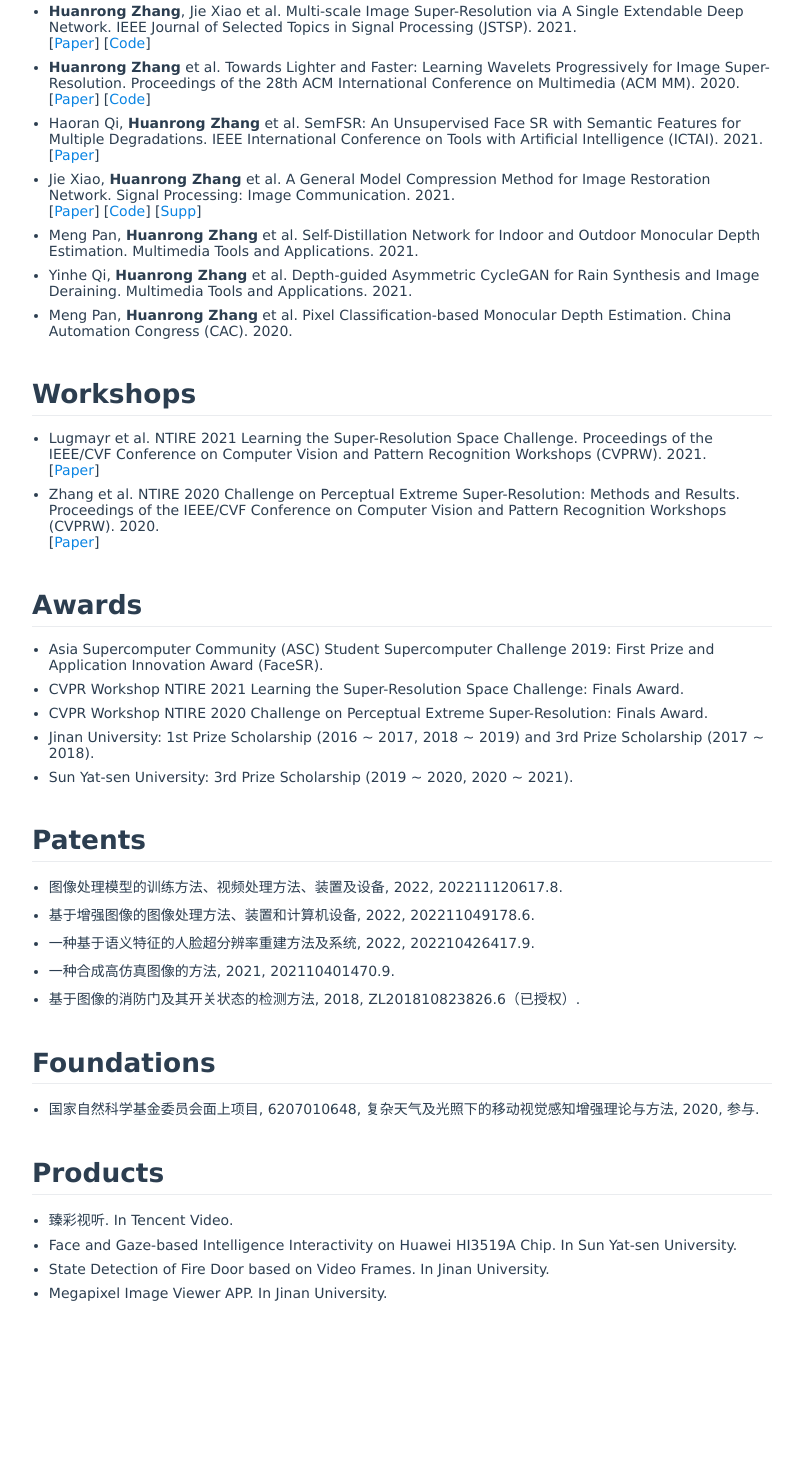
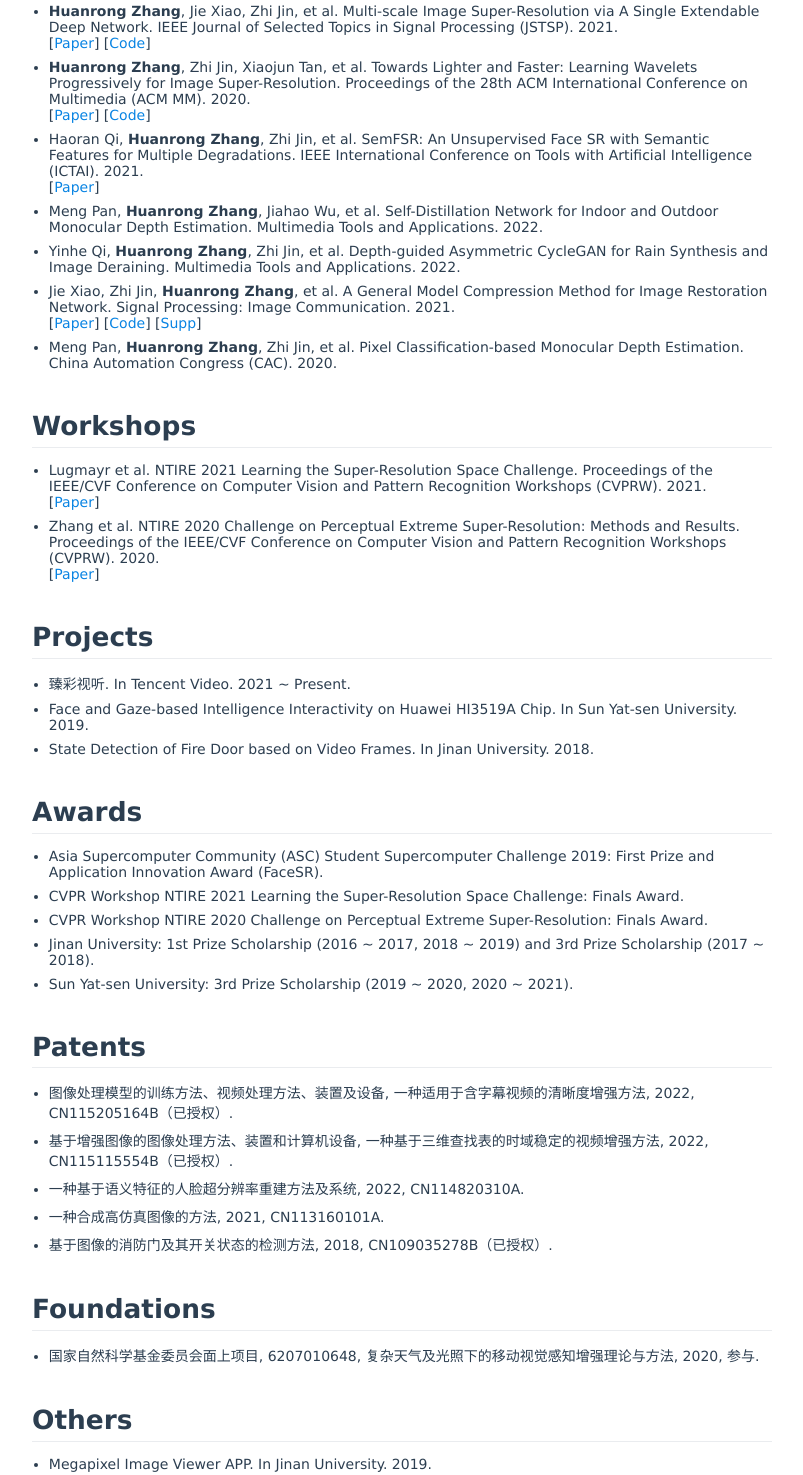
Before and after one commit to supercaoO/hrz, a plain HTML site: page index.html in a window 1280 px wide. Shown: the part 809-2284 px from the top of the page, without its empty margins (238-1041 px from the left). Before the commit the page ends 2220 px from the top, so only its background shows below. Drawn offline with Linux system fonts and the light colour scheme; no server answers; files whose address does not match are found by name.

Commit message:
Update index.html

```diff
--- a/index.html
+++ b/index.html
@@ -20,8 +20,8 @@
       Huanrong Zhang
     </div> <div class="bio"><p><a target="_blank" href="./cv_zhanghuanrong.pdf" title="Download my CV in PDF"><font size="2em" color=""><b>[CV]</b></font></a>
         An Individual Who is Interested in Computer Vision Science
-      </p></div> <div class="socials"><div><a href="zhanghr37@mail2.sysu.edu.cn" target="_blank"><img src="./icons/email.svg" alt="Contact me" title="Contact me" style="vertical-align:middle;">
-            zhanghr37@mail2.sysu.edu.cn
+      </p></div> <div class="socials"><div><a href="zhanghr37@mail3.sysu.edu.cn" target="_blank"><img src="./icons/email.svg" alt="Contact me" title="Contact me" style="vertical-align:middle;">
+            zhanghr37@mail3.sysu.edu.cn
           </a></div></div><div class="socials"><div><a href="https://github.com/supercaoO" target="_blank"><img src="./icons/github.svg" alt="GitHub" title="GitHub" style="vertical-align:middle;">
             https://github.com/supercaoO
           </a></div></div><div class="socials"><div><a href="https://blog.csdn.net/HuanCaoO" target="_blank"><img src="./icons/csdn.svg" alt="CSDN" title="CSDN" style="vertical-align:middle;">
@@ -58,7 +58,7 @@
 <ul>
   <li>
     <p>
-      <strong>Huanrong Zhang</strong>, Jie Xiao et al. Multi-scale Image Super-Resolution via A Single Extendable Deep Network. IEEE Journal of Selected Topics in Signal Processing (JSTSP). 2021.
+      <strong>Huanrong Zhang</strong>, Jie Xiao, Zhi Jin, et al. Multi-scale Image Super-Resolution via A Single Extendable Deep Network. IEEE Journal of Selected Topics in Signal Processing (JSTSP). 2021.
       <br>
       [<a href="https://doi.org/10.1109/JSTSP.2020.3045282" target="_blank" rel="noopener noreferrer">Paper<span><span class="sr-only">(opens new window)</span></span></a>]
       [<a href="https://github.com/supercaoO/MSWSR" target="_blank" rel="noopener noreferrer">Code<span><span class="sr-only">(opens new window)</span></span></a>]
@@ -66,7 +66,7 @@
   </li>
   <li>
     <p>
-      <strong>Huanrong Zhang</strong> et al. Towards Lighter and Faster: Learning Wavelets Progressively for Image Super-Resolution. Proceedings of the 28th ACM International Conference on Multimedia (ACM MM). 2020.
+      <strong>Huanrong Zhang</strong>, Zhi Jin, Xiaojun Tan, et al. Towards Lighter and Faster: Learning Wavelets Progressively for Image Super-Resolution. Proceedings of the 28th ACM International Conference on Multimedia (ACM MM). 2020.
       <br>
       [<a href="https://dl.acm.org/doi/10.1145/3394171.3413664" target="_blank" rel="noopener noreferrer">Paper<span><span class="sr-only">(opens new window)</span></span></a>]
       [<a href="https://github.com/supercaoO/WSR" target="_blank" rel="noopener noreferrer">Code<span><span class="sr-only">(opens new window)</span></span></a>]
@@ -74,14 +74,24 @@
   </li>
   <li>
     <p>
-      Haoran Qi, <strong>Huanrong Zhang</strong> et al. SemFSR: An Unsupervised Face SR with Semantic Features for Multiple Degradations. IEEE International Conference on Tools with Artificial Intelligence (ICTAI). 2021.
+      Haoran Qi, <strong>Huanrong Zhang</strong>, Zhi Jin, et al. SemFSR: An Unsupervised Face SR with Semantic Features for Multiple Degradations. IEEE International Conference on Tools with Artificial Intelligence (ICTAI). 2021.
       <br>
       [<a href="https://ieeexplore.ieee.org/abstract/document/9643324/" target="_blank" rel="noopener noreferrer">Paper<span><span class="sr-only">(opens new window)</span></span></a>]
     </p>
   </li>
   <li>
     <p>
-      Jie Xiao, <strong>Huanrong Zhang</strong> et al. A General Model Compression Method for Image Restoration Network. Signal Processing: Image Communication. 2021.
+      Meng Pan, <strong>Huanrong Zhang</strong>, Jiahao Wu, et al. Self-Distillation Network for Indoor and Outdoor Monocular Depth Estimation. Multimedia Tools and Applications. 2022.
+    </p>
+  </li>
+  <li>
+    <p>
+      Yinhe Qi, <strong>Huanrong Zhang</strong>, Zhi Jin, et al. Depth-guided Asymmetric CycleGAN for Rain Synthesis and Image Deraining. Multimedia Tools and Applications. 2022.
+    </p>
+  </li>
+  <li>
+    <p>
+      Jie Xiao, Zhi Jin, <strong>Huanrong Zhang</strong>, et al. A General Model Compression Method for Image Restoration Network. Signal Processing: Image Communication. 2021.
       <br>
       [<a href="https://www.sciencedirect.com/science/article/pii/S0923596521000011" target="_blank" rel="noopener noreferrer">Paper<span><span class="sr-only">(opens new window)</span></span></a>]
       [<a href="https://github.com/supercaoO/SW_ModelCompression" target="_blank" rel="noopener noreferrer">Code<span><span class="sr-only">(opens new window)</span></span></a>]
@@ -90,15 +100,9 @@
   </li>
   <li>
     <p>
-      Meng Pan, <strong>Huanrong Zhang</strong> et al. Self-Distillation Network for Indoor and Outdoor Monocular Depth Estimation. Multimedia Tools and Applications. 2021.
+      Meng Pan, <strong>Huanrong Zhang</strong>, Zhi Jin, et al. Pixel Classification-based Monocular Depth Estimation. China Automation Congress (CAC). 2020.
     </p>
   </li>
-  <li>
-    <p>
-      Yinhe Qi, <strong>Huanrong Zhang</strong> et al. Depth-guided Asymmetric CycleGAN for Rain Synthesis and Image Deraining. Multimedia Tools and Applications. 2021.
-    </p>
-  </li>
-  <li><p>Meng Pan, <strong>Huanrong Zhang</strong> et al. Pixel Classification-based Monocular Depth Estimation. China Automation Congress (CAC). 2020.</p></li>
 </ul>
 
 <!-- <h2 id="submittals">Submittals</h2>
@@ -128,6 +132,13 @@
   </li>
 </ul>
 
+<h2 id="projects">Projects</h2>
+<ul>
+  <li><p>臻彩视听. In Tencent Video. 2021 ~ Present.</p></li>
+  <li><p>Face and Gaze-based Intelligence Interactivity on Huawei HI3519A Chip. In Sun Yat-sen University. 2019.</p></li>
+  <li><p>State Detection of Fire Door based on Video Frames. In Jinan University. 2018.</p></li>
+</ul>
+
 <h2 id="awards">Awards</h2>
 <ul>
   <li><p>Asia Supercomputer Community (ASC) Student Supercomputer Challenge 2019: First Prize and Application Innovation Award (FaceSR).</p></li>
@@ -139,11 +150,11 @@
 
 <h2 id="patents">Patents</h2>
 <ul>
-  <li><p>图像处理模型的训练方法、视频处理方法、装置及设备, 2022, 202211120617.8.</p></li>
-  <li><p>基于增强图像的图像处理方法、装置和计算机设备, 2022, 202211049178.6.</p></li>
-  <li><p>一种基于语义特征的人脸超分辨率重建方法及系统, 2022, 202210426417.9.</p></li>
-  <li><p>一种合成高仿真图像的方法, 2021, 202110401470.9.</p></li>
-  <li><p>基于图像的消防门及其开关状态的检测方法, 2018, ZL201810823826.6（已授权）.</p></li>
+  <li><p>图像处理模型的训练方法、视频处理方法、装置及设备, 一种适用于含字幕视频的清晰度增强方法, 2022, CN115205164B（已授权）.</p></li>
+  <li><p>基于增强图像的图像处理方法、装置和计算机设备, 一种基于三维查找表的时域稳定的视频增强方法, 2022, CN115115554B（已授权）.</p></li>
+  <li><p>一种基于语义特征的人脸超分辨率重建方法及系统, 2022, CN114820310A.</p></li>
+  <li><p>一种合成高仿真图像的方法, 2021, CN113160101A.</p></li>
+  <li><p>基于图像的消防门及其开关状态的检测方法, 2018, CN109035278B（已授权）.</p></li>
 </ul>
 
 <h2 id="foundations">Foundations</h2>
@@ -151,12 +162,9 @@
   <li><p>国家自然科学基金委员会面上项目, 6207010648, 复杂天气及光照下的移动视觉感知增强理论与方法, 2020, 参与.</p></li>
 </ul>
 
-<h2 id="products">Products</h2>
+<h2 id="others">Others</h2>
 <ul>
-  <li><p>臻彩视听. In Tencent Video.</p></li>
-  <li><p>Face and Gaze-based Intelligence Interactivity on Huawei HI3519A Chip. In Sun Yat-sen University.</p></li>
-  <li><p>State Detection of Fire Door based on Video Frames. In Jinan University.</p></li>
-  <li><p>Megapixel Image Viewer APP. In Jinan University.</p></li>
+  <li><p>Megapixel Image Viewer APP. In Jinan University. 2019.</p></li>
 </ul>
 
 </div>
```
